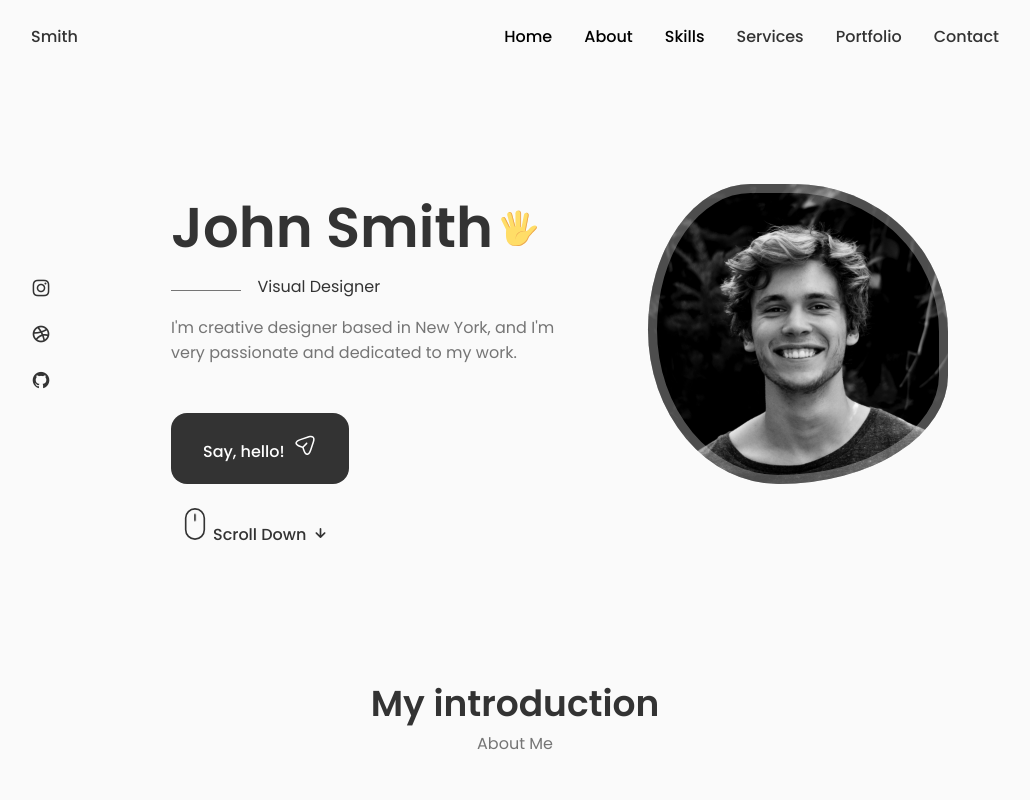
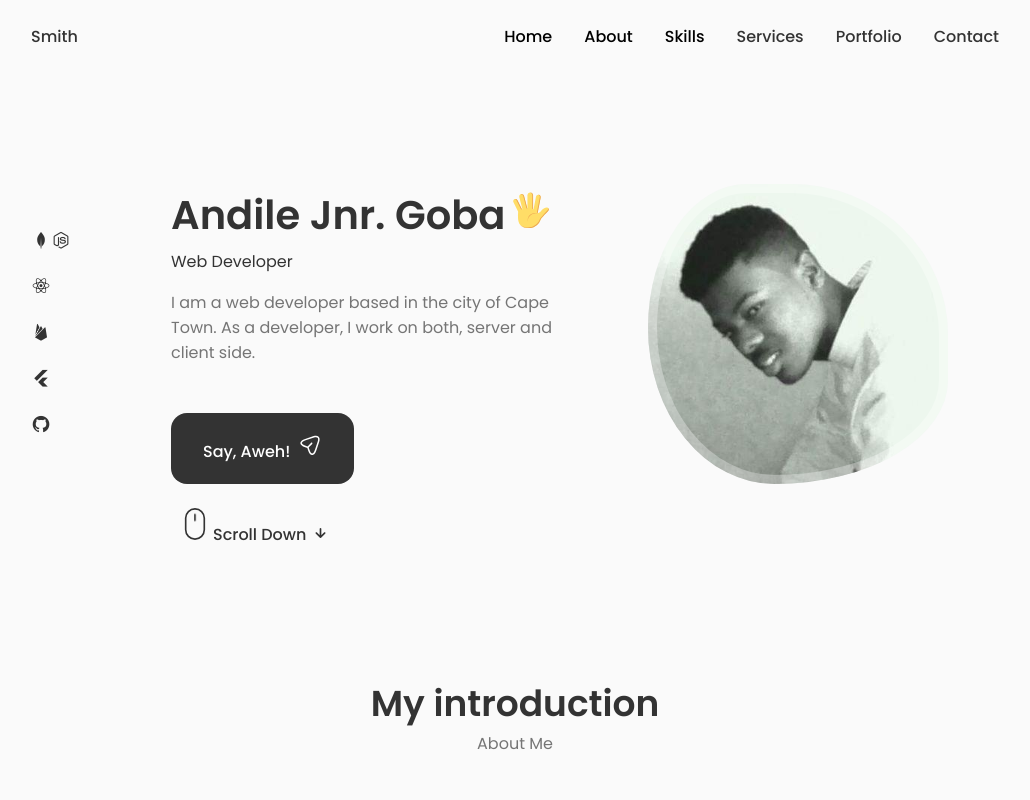
Before and after one commit to Thembek/portfolio-website, a React (Create React App) app: page / in a window 1280 px wide. Shown: the top 800 px of the page, without its empty margins (125-1155 px from the left). Built offline with nearby package versions, Linux system fonts and the light colour scheme.

Commit message:
Home page update commit

```diff
--- a/package.json
+++ b/package.json
@@ -4,12 +4,18 @@
   "private": true,
   "dependencies": {
     "@emailjs/browser": "^3.7.0",
+    "@emotion/react": "^11.10.4",
+    "@emotion/styled": "^11.10.4",
+    "@mui/icons-material": "^5.10.3",
+    "@mui/material": "^5.10.5",
+    "@mui/styled-engine-sc": "^5.10.3",
     "@testing-library/jest-dom": "^5.16.5",
     "@testing-library/react": "^13.4.0",
     "@testing-library/user-event": "^13.5.0",
     "react": "^18.2.0",
     "react-dom": "^18.2.0",
     "react-scripts": "^5.0.1",
+    "styled-components": "^5.3.5",
     "swiper": "^8.4.0",
     "web-vitals": "^2.1.4"
   },
--- a/src/App.js
+++ b/src/App.js
@@ -5,8 +5,6 @@ import Home from './components/home/Home';
 import About from './components/about/About';
 import Skills from './components/skills/Skills';
 import Services from './components/services/Services';
-import Qualification from './components/qualification/Qualification';
-import Testimonial from './components/testimonials/Testimonial';
 import Contact from './components/contact/Contact';
 import Footer from './components/footer/Footer';
 import Scrollup from './components/scrollup/Scrollup';
@@ -21,7 +19,6 @@ function App() {
         <About />
         <Skills />
         <Services />
-        <Qualification />
         <Contact />
 
       </main>
--- a/src/components/home/Data.jsx
+++ b/src/components/home/Data.jsx
@@ -3,7 +3,7 @@ import React from 'react';
 const Data = () => {
     return(
         <div className="home__data">
-            <h1 className="home__title">John Smith
+            <h1 className="home__title">Andile Jnr. Goba
             <svg
                   width="36"
                   height="36"
@@ -55,15 +55,15 @@ const Data = () => {
                 </svg>
             </h1>
             <h3 className="home__subtitle">
-                Visual Designer
+                Web Developer
             </h3>
             <p className="home__description">
-                I'm creative designer based in New York,
-                and I'm very passionate and dedicated to my work.
+                I am a web developer based in the city of Cape Town.
+                As a developer, I work on both, server and client side.
             </p>
 
             <a href="#contact" className="button button--flex">
-                Say, hello!
+                Say, Aweh!
                 <svg
                   className="button__icon"
                   xmlns="http://www.w3.org/2000/svg"
--- a/src/components/home/Social.jsx
+++ b/src/components/home/Social.jsx
@@ -3,17 +3,27 @@ import React from 'react';
 const Social = () => {
     return(
         <div className="home__social">
-            <a href="https://www.instagram.com/" className="home__social-icon" target="_blank">
-                <i className="uil uil-instagram"></i>
-            </a>
-            <a href="https://dribbble.com/" className="home__social-icon" target="_blank">
-                <i className="uil uil-dribbble"></i>
+            <a href="https://github.com/Thembek/Workout" className="home__social-icon" target="_blank">
+                <i className="bx bxl-mongodb"></i>
+
+                <i className="bx bxl-nodejs"></i>
             </a>
             <a href="https://github.com/" className="home__social-icon" target="_blank">
-                <i className="uil uil-github"></i>
+                <i className="bx bxl-react"></i>
+            </a>
+            <a href="" className="home__social-icon" target="_blank">
+                <i class='bx bxl-firebase' ></i>
+            </a>
+            <a href="https://github.com/Thembek/Flutter-application" className="home__social-icon" target="_blank">
+                <i className='bx bxl-flutter' ></i>
+            </a>
+            <a href="https://github.com/Thembek/" className="home__social-icon" target="_blank">
+                <i class='bx bxl-github' ></i>
             </a>
         </div>
     );
 }
 
 export default Social;
+
+<i class='bx bxl-mongodb'></i>
--- a/src/components/home/home.css
+++ b/src/components/home/home.css
@@ -25,7 +25,7 @@
 }
 
 .home__title {
-    font-size: var(--big-font-size);
+    font-size: 2.5rem;
     margin-bottom: var(--mb-0-25);
 }
 
@@ -38,19 +38,8 @@
 .home__subtitle{
     position: relative;
     font-size: var(--h3-font-size);
-    padding-left: 5.4rem;
     font-weight: var(--font-normal);
     margin-bottom: var(--mb-1);
-}
-
-.home__subtitle::before{
-    position: absolute;
-    content: '';
-    width: 70px;
-    height: 1px;
-    background-color: var(--text-color);
-    left: 0;
-    top: 1rem;
 }
 
 .home__description{
@@ -59,7 +48,7 @@
 }
 
 .home__img {
-    background: url('../../assets/profile.jpg');
+    background: url('../../assets/photo.jpeg');
     background-repeat: no-repeat;
     background-position: center;
     background-size: cover;
--- a/src/components/scrollup/Scrollup.jsx
+++ b/src/components/scrollup/Scrollup.jsx
@@ -4,13 +4,9 @@ import './scrollup.css';
 
 const Scrollup = () => {
     window.addEventListener('scroll', function () {
-        const scrollUp = document.querySelector('.scrollup');
-        if (this.scollY >= 560){
-            scrollUp.classList.add("show-scroll");
-        } else {
-            scrollUp.classList.remove("show-scroll");
-        }
-
+        const scrollUp = document.querySelector('.scrollup ');
+        if (this.scollY >= 560) scrollUp.classList.add("show-scroll")
+        else scrollUp.classList.remove("show-scroll");
     });
     return(
         <a href="#home" className="scrollup">
```
Also changed, not shown: src/assets/photo.jpeg (added), 1 other file (tests, documents, lock files or other folders).
